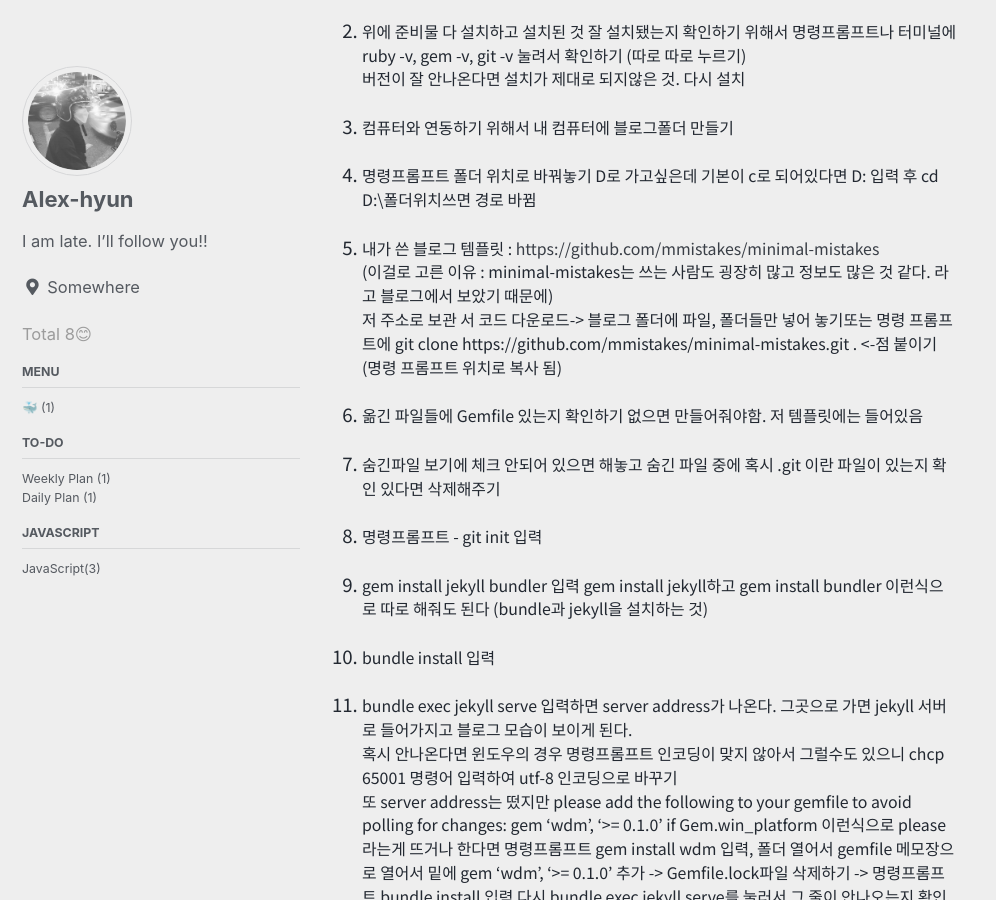
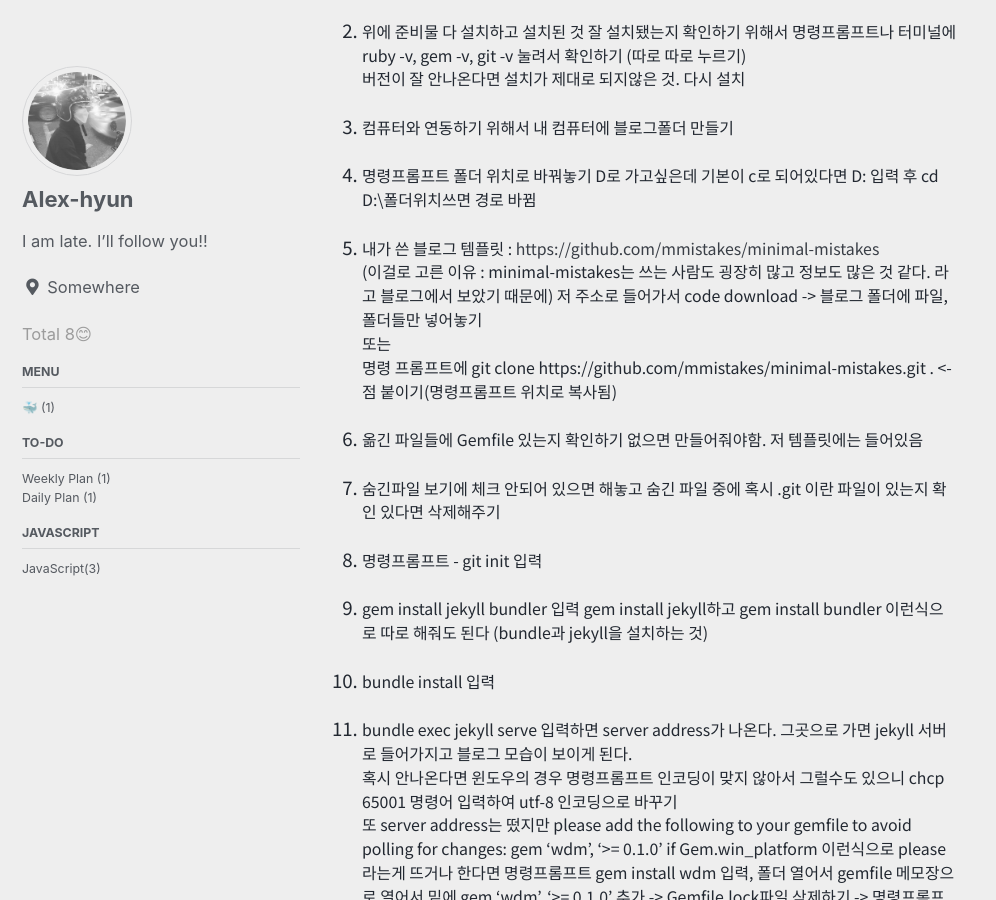
Before and after one commit to h-alex2/h-alex2.github.io, a Jekyll site: the page built from _posts/기타/2021-05-20-jekyll-setting.md, in a window 1280 px wide and 900 px high, scrolled down 1419 px. Shown: the whole window, without its empty margins (0-996 px from the left). Built offline with Jekyll 4.4.1, drawn with Linux system fonts in a browser that asks for light colours; cached includes are drawn as plain includes.

Commit message:
Update 2021-05-20-jekyll-setting.md

```diff
--- a/_posts/기타/2021-05-20-jekyll-setting.md
+++ b/_posts/기타/2021-05-20-jekyll-setting.md
@@ -61,8 +61,9 @@ cd D:\폴더위치쓰면 경로 바뀜
 
 5. 내가 쓴 블로그 템플릿 : <https://github.com/mmistakes/minimal-mistakes>
 (이걸로 고른 이유 : minimal-mistakes는 쓰는 사람도 굉장히 많고 정보도 많은 것 같다. 라고 블로그에서 보았기 때문에)
-저 주소로 보관 서 코드 다운로드-> 블로그 폴더에 파일, 폴더들만 넣어 놓기또는
-명령 프롬프트에 git clone https://github.com/mmistakes/minimal-mistakes.git . <-점 붙이기 (명령 프롬프트 위치로 복사 됨)
+저 주소로 들어가서 code download -> 블로그 폴더에 파일,폴더들만 넣어놓기
+또는
+명령 프롬프트에 git clone https://github.com/mmistakes/minimal-mistakes.git . <- 점 붙이기(명령프롬프트 위치로 복사됨)
 
 6. 옮긴 파일들에 Gemfile 있는지 확인하기 없으면 만들어줘야함. 저 템플릿에는 들어있음
 
```
